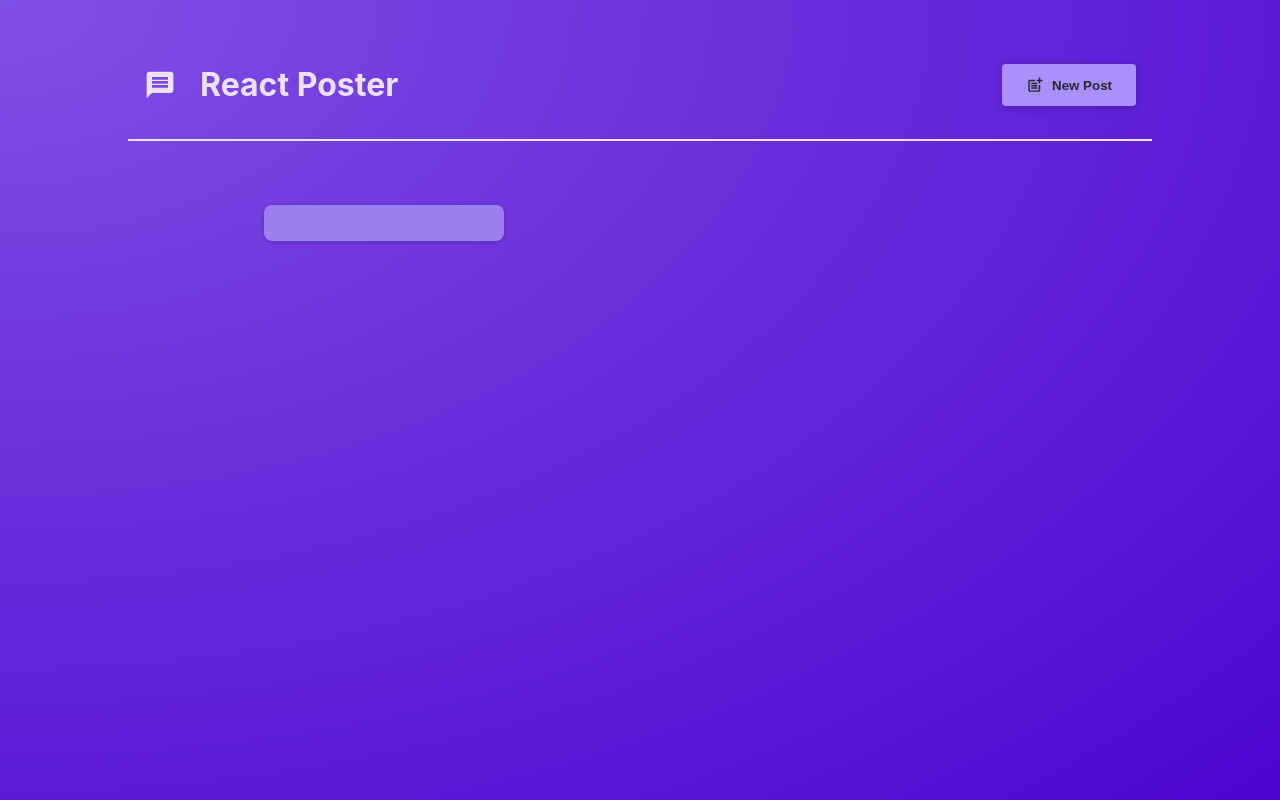
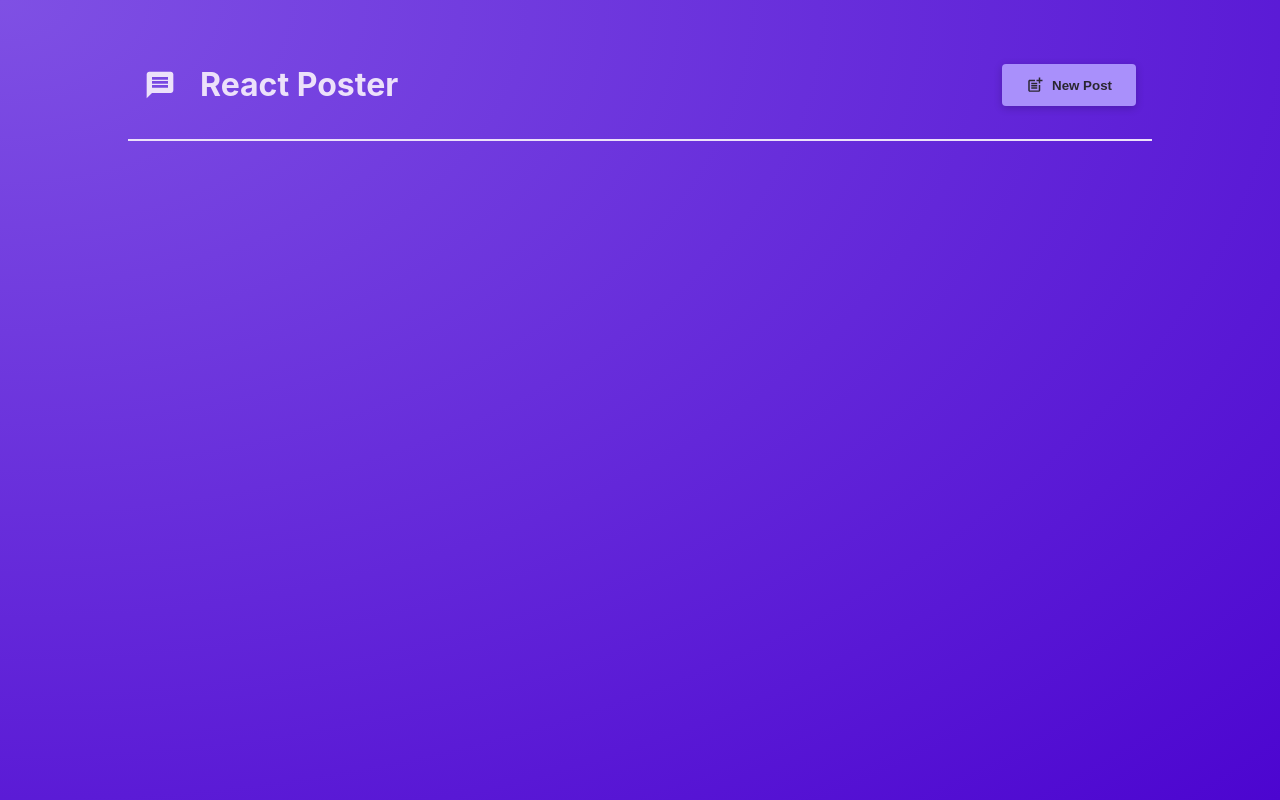
Before and after one commit to mohamim360/my2reactapp, a React (Vite) app: page / in a window 1280 px wide. Built offline with nearby package versions, Linux system fonts and the light colour scheme.

Commit message:
step 2:after onSubmit post being shown but it was not creating additional new post

```diff
--- a/src/components/PostList.jsx
+++ b/src/components/PostList.jsx
@@ -8,6 +8,7 @@ function PostList({ isVisible, onStopPosting }) {
   const [changeText, setChangeText] = useState("");
   const [changeAuthor, setChangeAuthor] = useState("");
 
+   const [show,setShow] = useState(false);
 
 
   function onTextHandler(event) {
@@ -19,7 +20,7 @@ function PostList({ isVisible, onStopPosting }) {
 
   function onSetPostHandler(event){
     event.preventDefault();
-
+    setShow(true);
 
     onStopPosting();
   }
@@ -39,13 +40,11 @@ function PostList({ isVisible, onStopPosting }) {
       ) : null}
 
       <ul className={classes.posts}>
-
+         {
+          show &&
          <Post author={changeAuthor} text={changeText}/>
 
-
-
-
-
+         }
 
       </ul>
     </>
```
